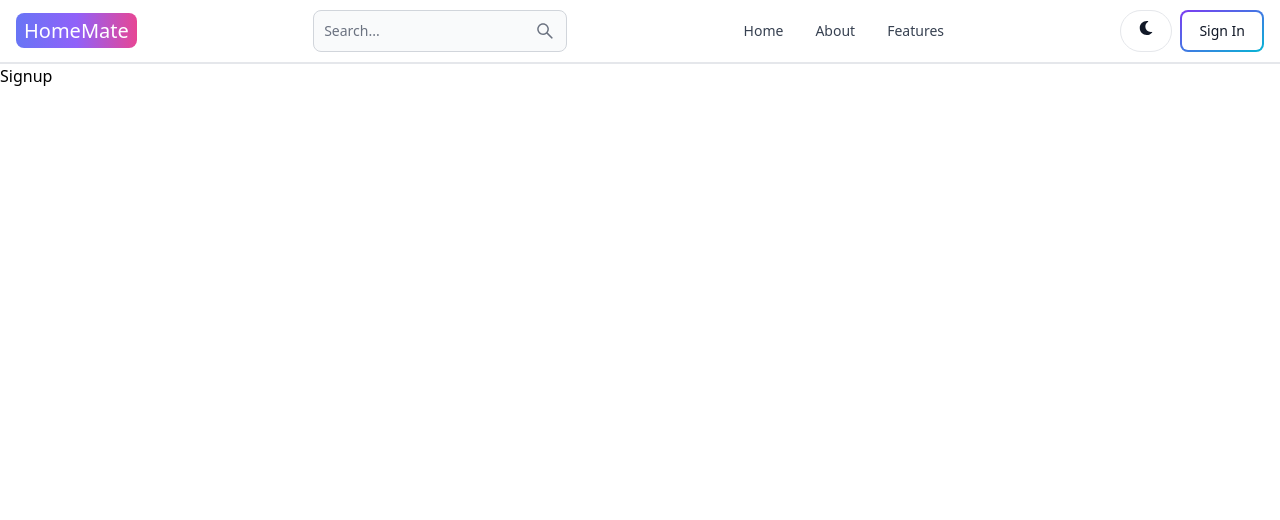
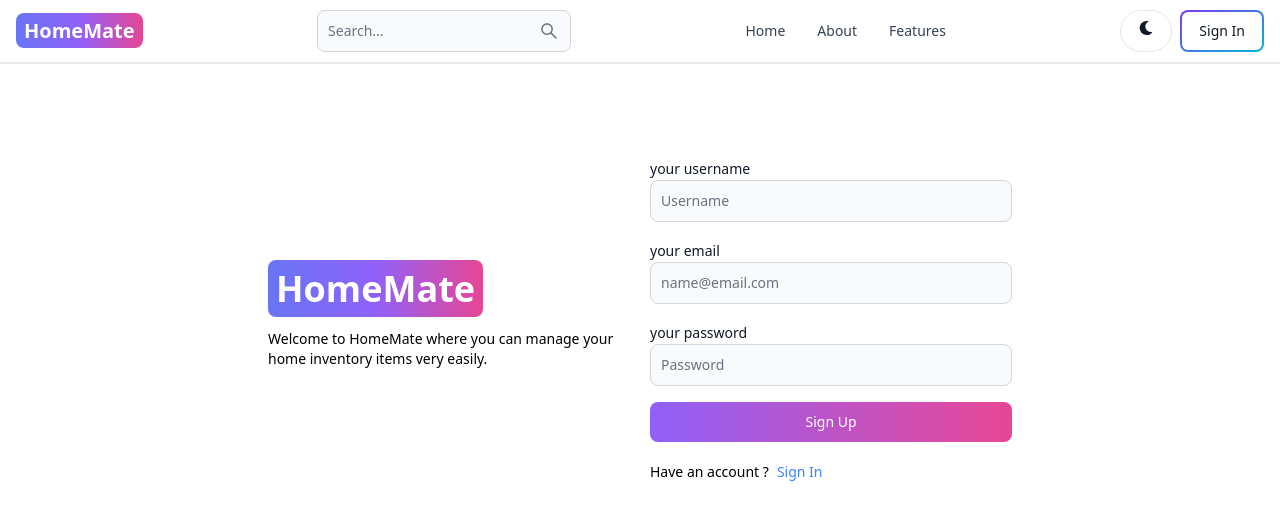
Before and after one commit to LEXES7/HomeMate, a React (Vite) app in the folder client/: page /signup in a window 1280 px wide. Shown: the top 520 px of the page. Built offline with nearby package versions, Linux system fonts and the light colour scheme.

Commit message:
create signup page ui

```diff
--- a/client/src/components/Header.jsx
+++ b/client/src/components/Header.jsx
@@ -10,7 +10,7 @@
 
 
     <Navbar className='border-b-2'>
-        <Link to='/' className='self-center whitespace-nowrap text-sm sm:text-xl dark:text-white'>
+        <Link to='/' className='self-center whitespace-nowrap text-sm sm:text-xl font-semibold dark:text-white'>
         <span className='px-2 py-1 bg-gradient-to-r from-indigo-500 via-purple-500 to-pink-500 rounded-lg text-white'>HomeMate</span>
       </Link>
       <form >
--- a/client/src/pages/Signup.jsx
+++ b/client/src/pages/Signup.jsx
@@ -1,9 +1,63 @@
+import { Button, Label, TextInput } from 'flowbite-react'
 import React from 'react'
+import { Link } from 'react-router-dom'
 
 export default function Signup() {
-  return (
-    <div>
-      Signup
+  return (<div className='min-h-screen mt-20'>
+      <div className='flex p-3 max-w-3xl mx-auto flex-col md:flex-row md:items-center gap-5'>
+        {/* left */}
+        <div className='flex-1'>
+        <Link
+        to='/' className='font-bold dark:text-white text-4xl'
+        >
+        <span className='px-2 py-1 bg-gradient-to-r from-indigo-500 via-purple-500 to-pink-500 rounded-lg text-white'>HomeMate</span>
+
+        </Link>
+
+        <p className='text-sm mt-5'>
+          Welcome to HomeMate where you can manage your home inventory items very easily.
+        </p>
+
+        </div>
+        {/* right */}
+
+        <div className='flex-1'>
+          <form className='flex flex-col gap-4'>
+            <div>
+              < Label value="your username" />
+              <TextInput
+                type='text'
+                placeholder='Username'
+                id = 'username' />
+                </div>
+
+                <div>
+              < Label value="your email" />
+              <TextInput
+                type='text'
+                placeholder='name@email.com'
+                id = 'email' />
+                </div>
+
+                <div>
+              < Label value="your password" />
+              <TextInput
+                type='text'
+                placeholder='Password'
+                id = 'password' />
+                </div>
+                <Button gradientDuoTone='purpleToPink' type='submit'>
+                  Sign Up
+                </Button>
+          </form>
+          <div className='flex gap-2 text-sm mt-5'>
+            <span>Have an account ?</span>
+            <Link to='/signin' className='text-blue-500'>
+              Sign In
+            </Link>
+          </div>
+        </div>
+      </div>
     </div>
   )
 }
```
